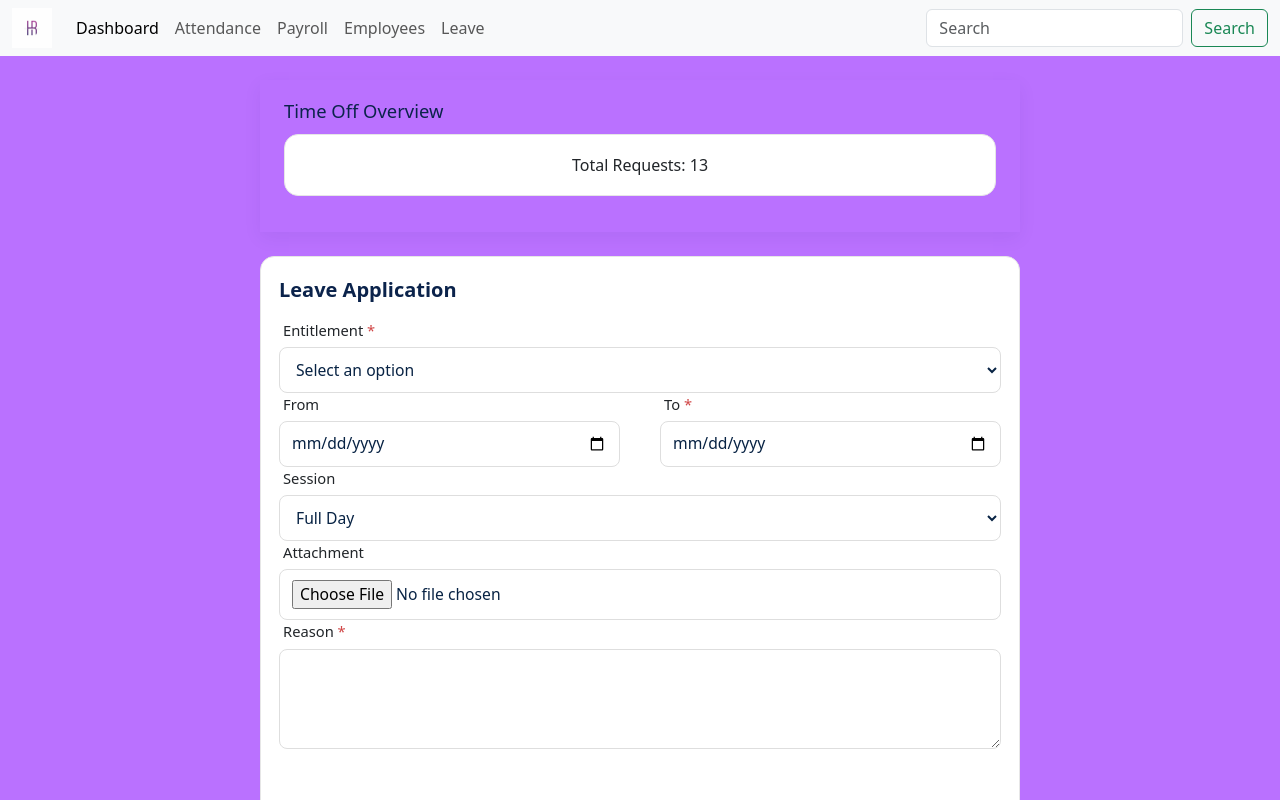
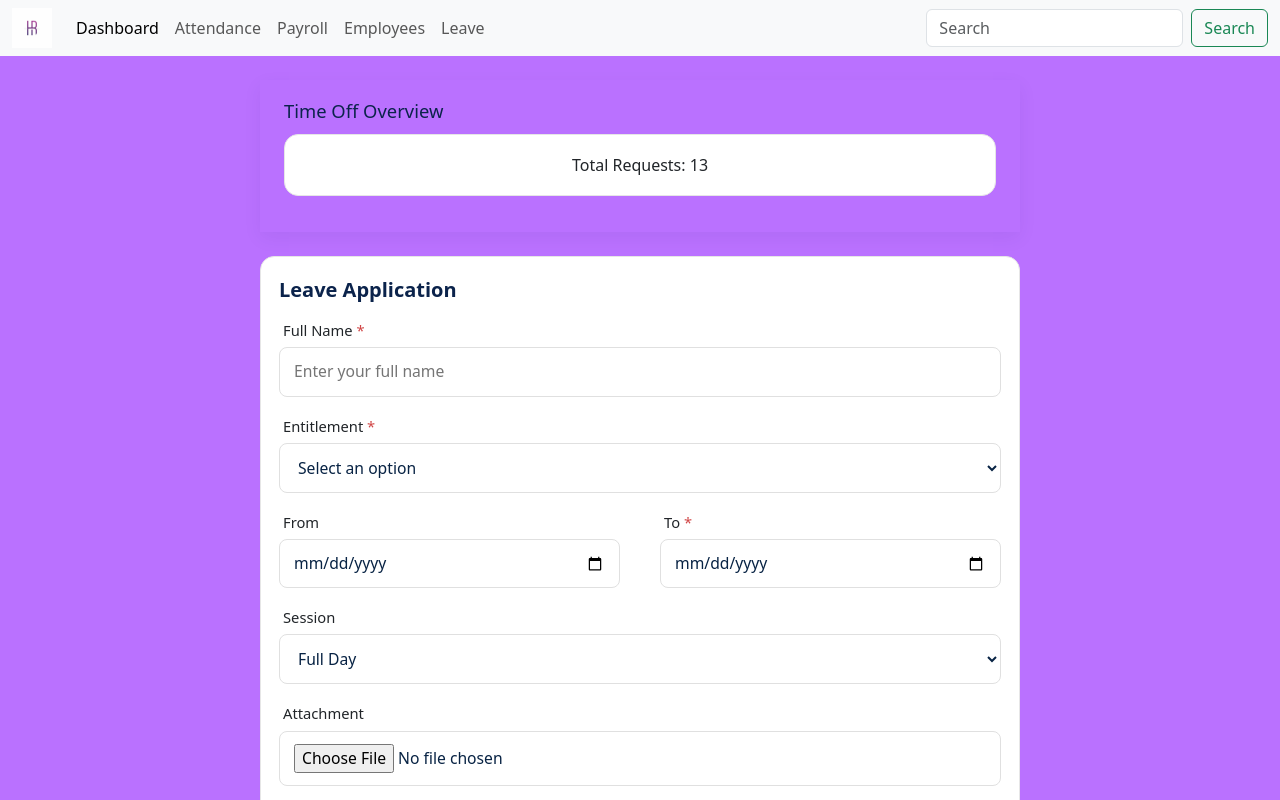
Before and after one commit to marcofisher21-svg/Group-12-repo, a Vue app: page /leave in a window 1280 px wide. Shown: the top 800 px of the page. Built offline with nearby package versions, Linux system fonts and the light colour scheme.

Commit message:
updated leave

```diff
--- a/src/views/leavePage.vue
+++ b/src/views/leavePage.vue
@@ -1,11 +1,15 @@
 <script setup>
-import { ref, onMounted } from "vue";
+import { ref, onMounted, computed } from "vue";
 import NavBar from "@/components/NavBar.vue";
 
 const totalLeaveRequests = ref(0);
 const totalAttendanceRecordings = ref(0);
 const leaveRequesters = ref([]);
+const newLeaveRequests = ref([]);
 
+const combinedLeaveRequesters = computed(() => {
+  return [...leaveRequesters.value, ...newLeaveRequests.value];
+});
 
 onMounted(async () => {
   try {
@@ -27,6 +31,27 @@ onMounted(async () => {
   }
 });
 
+const submitForm=()=>{
+    const fullName = document.getElementById("fullName").value;
+   const entitlement = document.getElementById("entitlement").value;
+  const startDate = document.getElementById("start_date").value;
+  const endDate = document.getElementById("end_date").value;
+  const session = document.getElementById("session").value;
+  const reason = document.getElementById("reason").value;
+
+  newLeaveRequests.value.push({
+    name: "Current User",
+    requests: [
+      {
+        date: `${startDate} to ${endDate}`,
+        reason,
+        status: "Pending",
+        entitlement,
+        session,
+      },
+    ],
+  });
+}
 
 </script>
 
@@ -47,6 +72,10 @@ onMounted(async () => {
 <div class="container">
   <div class="heading">Leave Application</div>
   <form class="form" action="">
+    <div class="input-field">
+      <label for="fullName">Full Name <span class="required">*</span></label>
+      <input type="text" id="fullName" placeholder="Enter your full name" required>
+    </div>
 
     <div class="input-field">
       <label for="entitlement">Entitlement <span class="required">*</span></label>
@@ -54,7 +83,7 @@ onMounted(async () => {
         <option>Select an option</option>
         <option>Annual Leave</option>
         <option>Sick Leave</option>
-        <option>Family Responsibility</option>
+        <option>Family Responsibility/Childcare</option>
       </select>
     </div>
 
@@ -94,7 +123,7 @@ onMounted(async () => {
 
 
     <div class="btn-container">
-      <button class="btn">Submit</button>
+      <button class="btn" @click="submitForm">Submit</button>
     </div>
   </form>
 </div>
@@ -104,7 +133,7 @@ onMounted(async () => {
     <div class="card-body">
       <h5 class="card-title">Time-off requests:</h5>
       <ul>
-        <li v-for="emp in leaveRequesters" :key="emp.name">
+        <li v-for="emp in combinedLeaveRequesters" :key="emp.name">
           <strong>{{ emp.name }}</strong>
           <ul>
             <li v-for="req in emp.requests" :key="req.date">
@@ -158,10 +187,11 @@ onMounted(async () => {
   color: #0b234b;
 }
 
-/* form layout */
+
 .form {
   width: 100%;
-  display: block;
+  display: flex;
+  flex-direction: column;
   gap: 18px;
 }
 
@@ -185,20 +215,22 @@ onMounted(async () => {
   font-size: 0.92rem;
   color: var(--muted);
   margin-left: 4px;
+  font-weight: 500;
 }
 
 .input-field input,
 .input-field select,
 .input-field textarea,
 .input-field input[type="file"] {
-  padding: 10px 12px;
+  padding: 12px 14px;
   font-size: 0.98rem;
   border-radius: 8px;
-  border: 1px solid #dedede;
+  border: 1px solid #e0e0e0;
   width: 100%;
   box-sizing: border-box;
   background: #fff;
   color: #082344;
+  transition: border-color 0.2s ease, box-shadow 0.2s ease;
 }
 
 .input-field textarea {
@@ -218,24 +250,34 @@ onMounted(async () => {
 
 .btn-container {
   display: flex;
-  justify-content: flex-end;
-  margin-top: 8px;
+  justify-content: center;
+  margin-top: 24px;
+  padding-top: 12px;
+  border-top: 1px solid #f0f0f0;
 }
 
 .btn {
-  padding: 10px 18px;
+  padding: 12px 32px;
   font-size: 0.95rem;
+  font-weight: 600;
   border-radius: 8px;
   border: none;
-  background: linear-gradient(135deg, var(--accent), #0a63ff);
+  background: linear-gradient(135deg, #0034de, #0a63ff);
   color: #fff;
   cursor: pointer;
-  font-weight: 600;
-  transition: transform 0.12s ease, box-shadow 0.12s ease;
+  transition: all 0.2s ease;
+  box-shadow: 0 4px 12px rgba(0, 52, 222, 0.2);
 }
 
-.btn:hover { transform: translateY(-1px); }
-.btn:active { transform: translateY(0); }
+.btn:hover {
+  transform: translateY(-2px);
+  box-shadow: 0 6px 16px rgba(0, 52, 222, 0.3);
+}
+
+.btn:active {
+  transform: translateY(0);
+  box-shadow: 0 2px 8px rgba(0, 52, 222, 0.2);
+}
 
 .toggle {
   display: flex;
@@ -244,7 +286,7 @@ onMounted(async () => {
   justify-content: flex-start;
 }
 
-/* list of requests */
+
 .card .card-body {
   background: transparent;
   padding: 0;
@@ -253,11 +295,11 @@ onMounted(async () => {
 
 ul { padding-left: 18px; }
 
-/* responsive adjustments */
+
 @media (max-width: 640px) {
   .row { flex-direction: column; }
   .page-card,
   .container { margin: 12px; padding: 16px; }
-  .btn-container { justify-content: center; }
+  .btn-container { justify-content: center; margin-top: 20px; }
 }
 </style>
```
